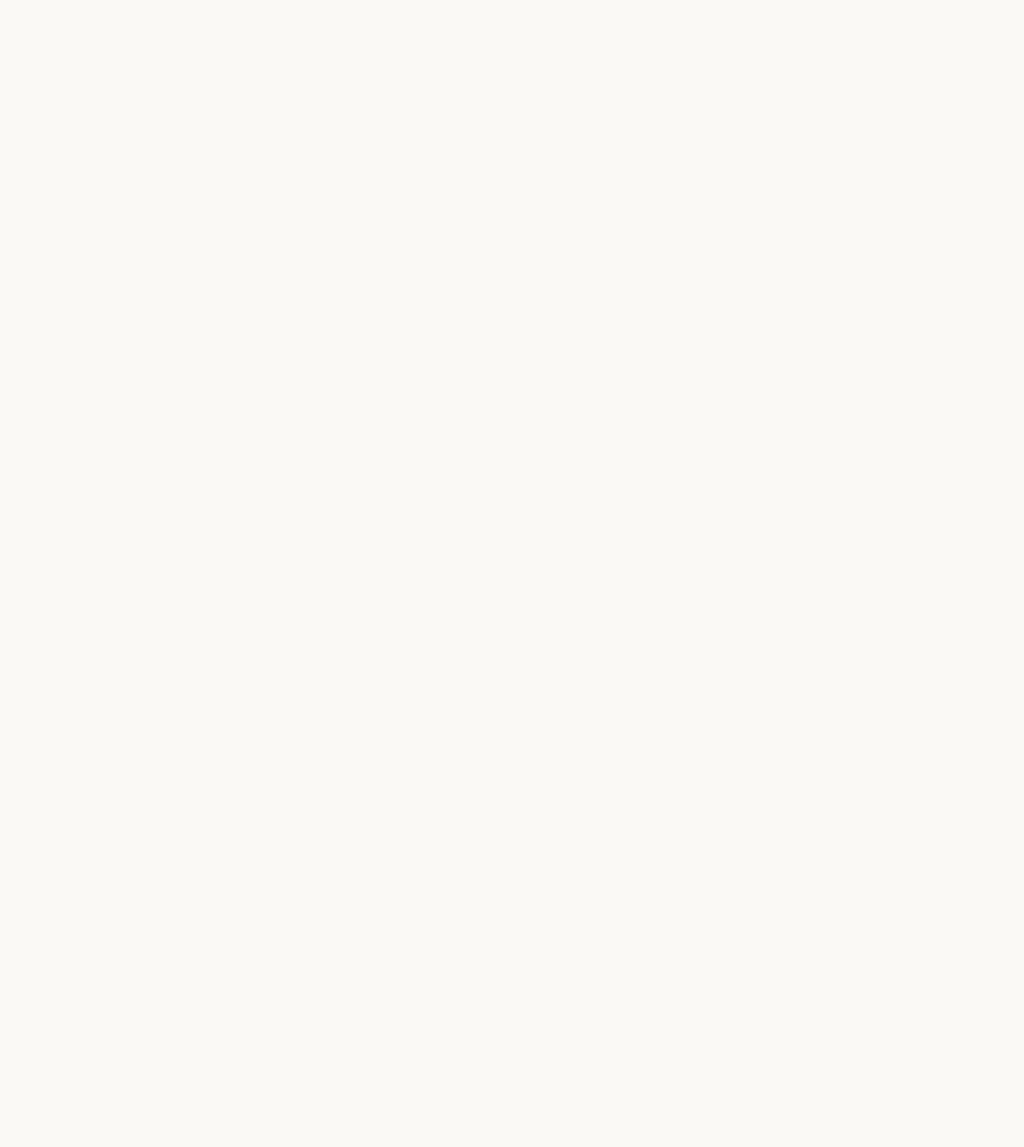
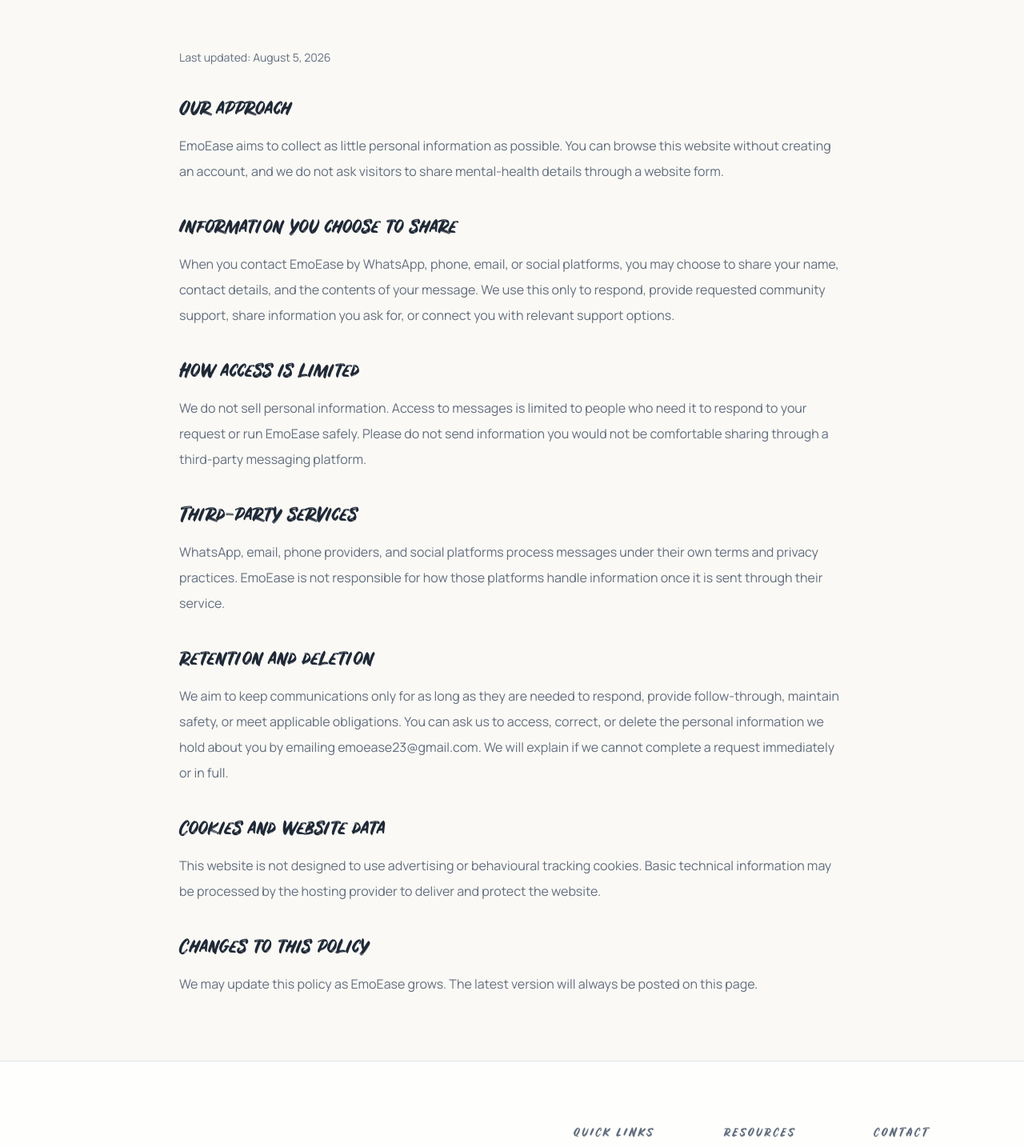
Before and after one commit to mathncode-sid/emoease-website, a Next.js app: page /privacy in a window 1280 px wide. Before the commit this address had no page. Shown: the part 480-1914 px from the top of the page at 80% size. Before the commit the page ends 800 px from the top, so only its background shows below. Built offline with nearby package versions, Linux system fonts and the light colour scheme.

Commit message:
Add Privacy Policy and Terms of Use pages with structured content and layout

```diff
--- /dev/null
+++ b/app/privacy/page.tsx
@@ -0,0 +1,19 @@
+import type { Metadata } from "next";
+
+import { Container } from "@/components/layout/container";
+import { PageHero } from "@/components/layout/page-hero";
+import { SiteShell } from "@/components/layout/site-shell";
+
+export const metadata: Metadata = { title: "Privacy Policy", description: "How EmoEase handles information shared through its website and community contact channels." };
+
+const sections = [
+  ["Our approach", "EmoEase aims to collect as little personal information as possible. You can browse this website without creating an account, and we do not ask visitors to share mental-health details through a website form."],
+  ["Information you choose to share", "When you contact EmoEase by WhatsApp, phone, email, or social platforms, you may choose to share your name, contact details, and the contents of your message. We use this only to respond, provide requested community support, share information you ask for, or connect you with relevant support options."],
+  ["How access is limited", "We do not sell personal information. Access to messages is limited to people who need it to respond to your request or run EmoEase safely. Please do not send information you would not be comfortable sharing through a third-party messaging platform."],
+  ["Third-party services", "WhatsApp, email, phone providers, and social platforms process messages under their own terms and privacy practices. EmoEase is not responsible for how those platforms handle information once it is sent through their service."],
+  ["Retention and deletion", "We aim to keep communications only for as long as they are needed to respond, provide follow-through, maintain safety, or meet applicable obligations. You can ask us to access, correct, or delete the personal information we hold about you by emailing emoease23@gmail.com. We will explain if we cannot complete a request immediately or in full."],
+  ["Cookies and website data", "This website is not designed to use advertising or behavioural tracking cookies. Basic technical information may be processed by the hosting provider to deliver and protect the website."],
+  ["Changes to this policy", "We may update this policy as EmoEase grows. The latest version will always be posted on this page."],
+];
+
+export default function PrivacyPage() { return <SiteShell><main id="main-content"><PageHero eyebrow="Privacy" title="Your trust matters here." description="This page explains, in plain language, how EmoEase handles information you choose to share with us." /><Container className="max-w-4xl py-16 sm:py-20"><p className="text-sm text-muted-foreground">Last updated: August 5, 2026</p><div className="mt-10 space-y-10">{sections.map(([title, text]) => <section key={title}><h2 className="text-2xl font-bold">{title}</h2><p className="mt-3 leading-8 text-muted-foreground">{text}</p></section>)}</div></Container></main></SiteShell>; }
--- /dev/null
+++ b/app/terms/page.tsx
@@ -0,0 +1,17 @@
+import type { Metadata } from "next";
+
+import { Container } from "@/components/layout/container";
+import { PageHero } from "@/components/layout/page-hero";
+import { SiteShell } from "@/components/layout/site-shell";
+
+export const metadata: Metadata = { title: "Terms of Use", description: "Terms for using the EmoEase website and contacting the EmoEase community." };
+
+const sections = [
+  ["Purpose of EmoEase", "EmoEase provides community connection, education, practical resources, and referral pathways for men's mental health. Our website and communication channels are for general information and support; they are not medical, legal, or therapeutic advice."],
+  ["Not emergency or clinical care", "EmoEase does not provide emergency response, diagnosis, or treatment. If there is immediate danger or a serious concern for your safety or another person's safety, contact local emergency services, go to the nearest hospital, or seek help from a qualified professional immediately."],
+  ["Community respect", "Please engage with EmoEase staff and community members respectfully. Harassment, threats, discrimination, exploitation, or sharing another person's private information without permission are not acceptable."],
+  ["External links and referrals", "We may share links or referrals to other organisations and professionals. These are possible next steps, not guarantees or endorsements. Please make your own informed decision about whether a service is right for you."],
+  ["Contact", "For questions about these terms, contact us at emoease23@gmail.com."],
+];
+
+export default function TermsPage() { return <SiteShell><main id="main-content"><PageHero eyebrow="Terms of use" title="Using EmoEase with clarity and care." description="These terms set out what EmoEase offers and the expectations that help keep our community spaces safer for everyone." /><Container className="max-w-4xl py-16 sm:py-20"><p className="text-sm text-muted-foreground">Last updated: August 5, 2026</p><div className="mt-10 space-y-10">{sections.map(([title, text]) => <section key={title}><h2 className="text-2xl font-bold">{title}</h2><p className="mt-3 leading-8 text-muted-foreground">{text}</p></section>)}</div></Container></main></SiteShell>; }
```
